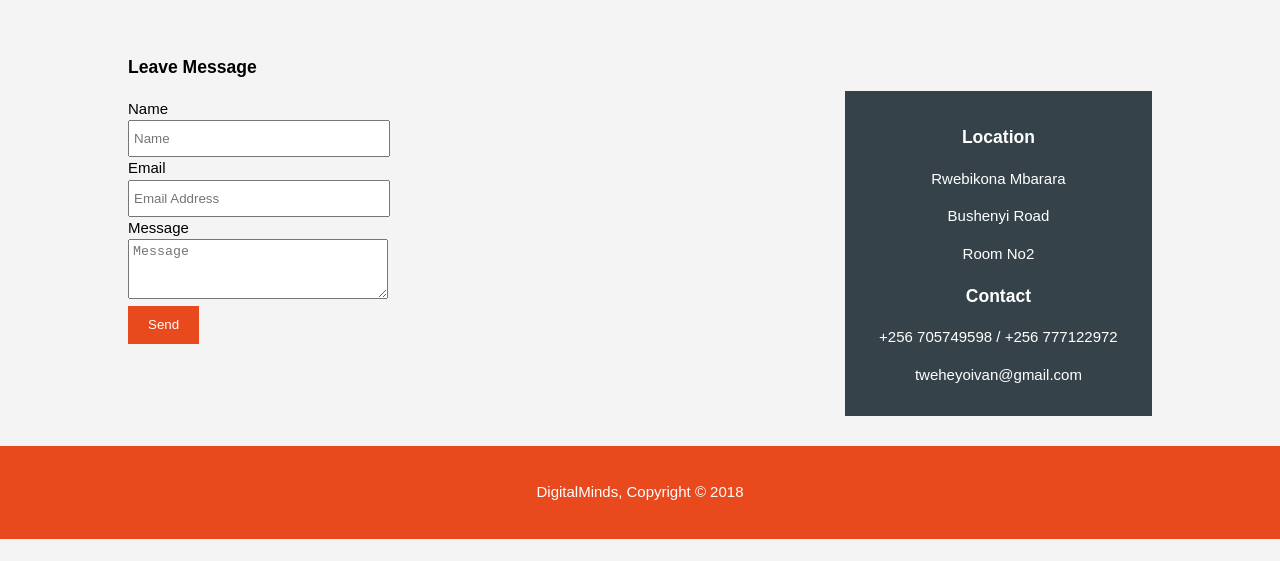
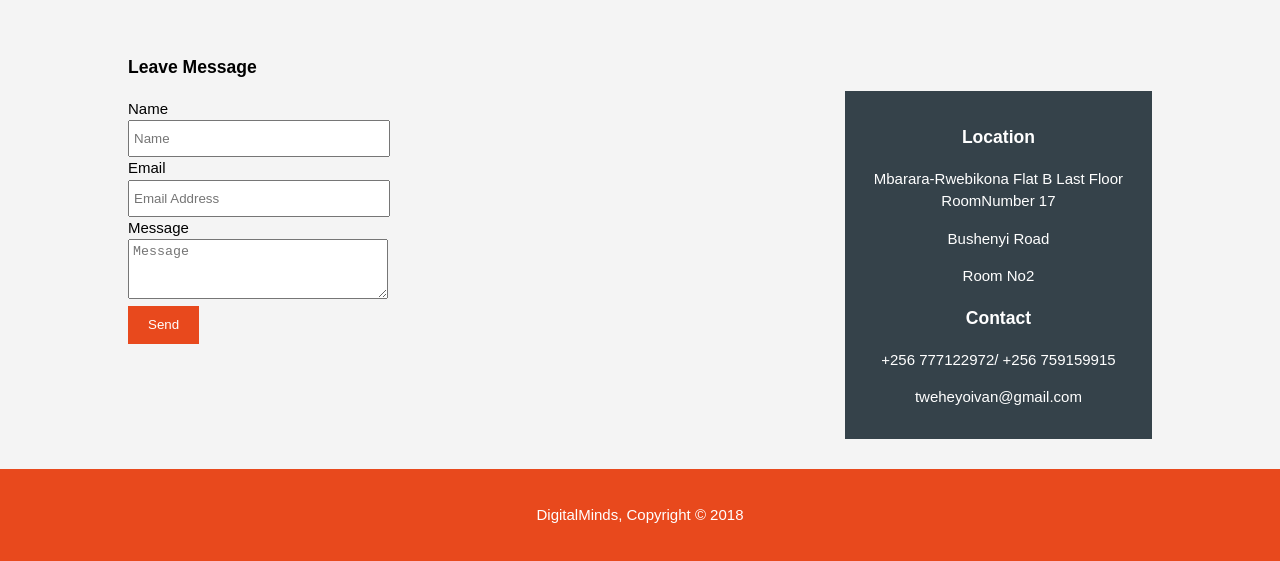
Before and after one commit to ivankfit/DigitalMinds, a plain HTML site: page contact.html in a window 1280 px wide. Shown: the part 1058-1619 px from the top of the page. Before the commit the page ends 1597 px from the top, so only its background shows below. Drawn offline with Linux system fonts and the light colour scheme; some packages are replaced by stand-ins of ours.

Commit message:
Update contact.html

```diff
--- a/contact.html
+++ b/contact.html
@@ -83,11 +83,11 @@
       <aside id="sidebar">
           <div class="dark">
           <h3>Location</h3>
-          <p>Rwebikona Mbarara </p>
+          <p>Mbarara-Rwebikona Flat B Last Floor RoomNumber 17 </p>
           <p>Bushenyi Road</p>
           <p>Room No2</p>
           <h3>Contact</h3>
-          <p>+256 705749598 / +256 777122972</p>
+          <p>+256 777122972/ +256 759159915</p>
           <p>tweheyoivan@gmail.com</p>
           </div>
       </aside>
```
